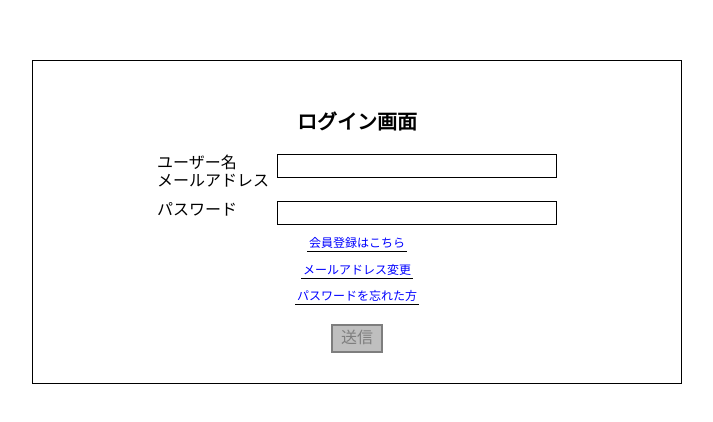
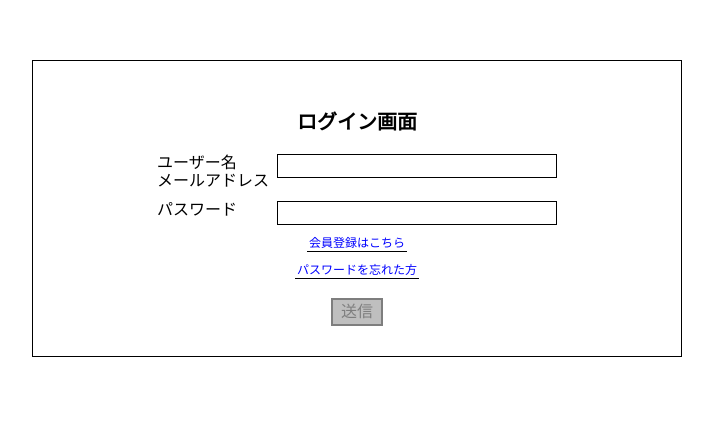
Before and after one commit to yasu-pro/Independent_study_js_handson, a website built with Vite: page work29/src/login/index.html in a window 1280 px wide. Shown: the part 190-612 px from the top of the page, without its empty margins (283-996 px from the left). Built offline with nearby package versions, Linux system fonts and the light colour scheme.

Commit message:
fix: メールアドレス変更画面のリンク先変更、login画面では表示しないように変更

```diff
--- a/work29/src/contents/index.js
+++ b/work29/src/contents/index.js
@@ -296,5 +296,5 @@ logoutBtn.addEventListener("click", () => {
 });
 
 resetEmailBtn.addEventListener("click", () => {
-  window.location.href = "../contents/index.html";
+  window.location.href = "../reset-email/index.html";
 });
--- a/work29/src/login/index.html
+++ b/work29/src/login/index.html
@@ -49,11 +49,6 @@
             会員登録はこちら
           </a>
         </div>
-        <div class="resetMail">
-          <a href="../reset-email/index.html" class="resetMailText"
-            >メールアドレス変更</a
-          >
-        </div>
         <div class="forgotPassword">
           <a href="../forgot-password/index.html" class="forgotPasswordText"
             >パスワードを忘れた方</a
```
